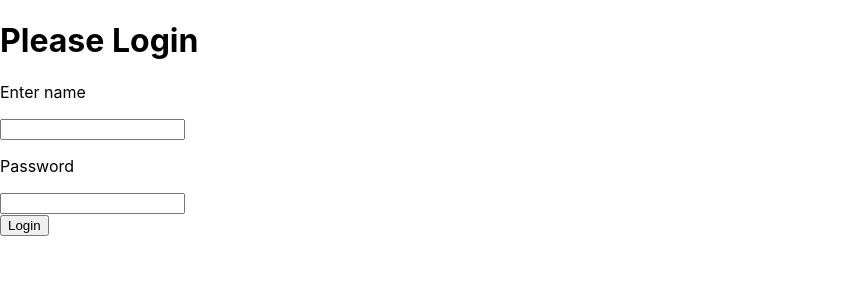
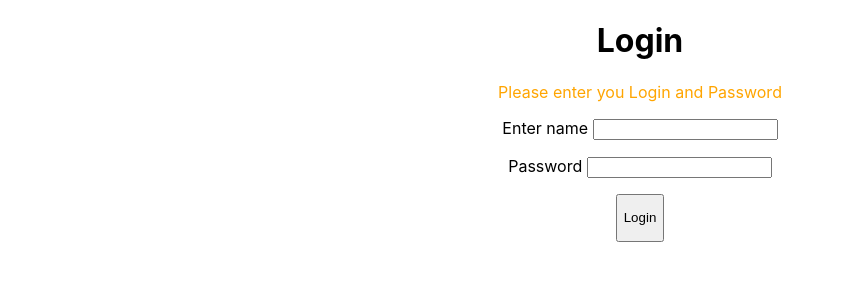
Before and after one commit to nithesh-haniyadka/idle-timer-v5, a React (Create React App) app: page /firstsearch in a window 1280 px wide. Shown: the top 300 px of the page, without its empty margins (0-844 px from the left). Built offline with nearby package versions, Linux system fonts and the light colour scheme.

Commit message:
optimized code with css

```diff
--- a/package.json
+++ b/package.json
@@ -11,6 +11,7 @@
     "react": "^18.2.0",
     "react-bootstrap": "^2.7.4",
     "react-dom": "^18.2.0",
+    "react-icons": "^4.8.0",
     "react-idle-timer": "^4.6.4",
     "react-router-dom": "^6.10.0",
     "react-scripts": "5.0.1",
--- a/src/Components/FirstSearchComponent.js
+++ b/src/Components/FirstSearchComponent.js
@@ -1,20 +1,6 @@
-// import React from "react";
-
-// const Home = () => {
-//   return (
-//     <div>
-//       <h1>Home Page</h1>
-//     </div>
-//   );
-// };
-
-// export default Home;
-
-
-
 import React, { useState } from 'react'
 import { Button } from 'react-bootstrap';
-// import { BsSearch } from 'react-icons/bs';
+import { BsSearch } from 'react-icons/bs';
 
 function FirstSearchComponent() {
 	const productList = ["blue pant"
@@ -36,7 +22,7 @@ function FirstSearchComponent() {
 		setProducts(filterBySearch);
 	}
 	const mystyle = {
-		marginLeft: "400px",
+		marginLeft: "600px",
 		marginTop: "10px",
 		fontWeight: "700"
 	};
@@ -46,7 +32,7 @@ function FirstSearchComponent() {
 			<div style={mystyle}>
 				<input onChange={e => setSearchVal(e.target.value)}>
 				</input>
-				<Button onClick={handleSearchClick} />
+				<BsSearch onClick={handleSearchClick} />
 			</div>
 			<div>
 
--- a/src/Components/HomePage.js
+++ b/src/Components/HomePage.js
@@ -15,82 +15,32 @@ import { useEffect } from "react";
 const HomePage = () => {
     const navigate = useNavigate();
   const navigateToSecondSearch = () => {
-    // 👇️ navigate to /contacts
+    // navigate to /secondsearch
     navigate('/secondsearch');
   };
 
   const navigatetoFirstSearch = () => {
-    // 👇️ navigate to /
+    // navigate to /firstsearch
     navigate('/firstsearch');
   };
 
-    // const [openModal, setOpenModal] = useState(false)
     const { logout } = useContext(AuthContext);
-    // const [timeVal, setTimeVal] = useState(null);
-
-
-    // const handleIdle = () => {
-    //     setOpenModal(true);
-    // }
-    // const { idleTimer } = useIdle({ onIdle: handleIdle, idleTime: 5 });
-
-    // useEffect(() => {
-    //     const interval = setInterval(() => {
-    //         setTimeVal(idleTimer.getRemainingTime  );
-    //     }, 1000);
-    // }, []);
-
-    // console.log("remaining",timeVal /60 /60 );
-    // const stay = () => {
-    //     setOpenModal(false)
-    //     idleTimer.reset()
-    // }
-
-    // const handleLogout = () => {
-    //     logout()
-    //     setOpenModal(false)
-    // }
-
     return <Container className="mt-4">
 
         <Row>
             <Col></Col>
-            <Col>You are now logged in </Col>
+            <h1 style={{color:"black",textAlign:"center"}}> You are now logged in</h1>
             <Col></Col>
         </Row>
-        <button onClick={navigatetoFirstSearch}>Search1</button>
-        <hr />
-        <button onClick={navigateToSecondSearch}>Search2</button>
+        <h1 style={{color:"black",textAlign:"center"}}>  <button onClick={navigatetoFirstSearch}>Clothes</button></h1>
+        {/* <hr /> */}
+        <h1 style={{color:"black",textAlign:"center"}}>  <button onClick={navigateToSecondSearch}>Countries</button></h1>
+
 
     <Routes>
           <Route path="/secondsearch" element={<SecondSearchComponent />} />
           <Route path="/firstsearch" element={<FirstSearchComponent />} />
         </Routes>
-
-
-
-        {/* <Modal show={openModal} onHide={stay}>
-            <Modal.Header closeButton>
-                <Modal.Title>Your session is about to expire</Modal.Title>
-            </Modal.Header>
-            <Modal.Body>
-                <p>
-                    Your session is about to expire. {timeVal} You'll be automatically signed out.
-                </p>
-                <p>
-                    Do you want to stay signed in?
-                </p>
-
-            </Modal.Body>
-            <Modal.Footer>
-                <Button variant="secondary" onClick={handleLogout}>
-                    Sign out now
-                </Button>
-                <Button variant="primary" onClick={stay}>
-                    Stay signed in
-                </Button>
-            </Modal.Footer>
-        </Modal> */}
     </Container>
 }
 
--- a/src/Components/LoginPage.js
+++ b/src/Components/LoginPage.js
@@ -1,6 +1,7 @@
 import { useContext } from "react"
 import AuthContext from "../context/AuthContext"
 import { Container } from "react-bootstrap";
+import withWidth from "material-ui/utils/withWidth";
 
 const Login = () => {
     const { login } = useContext(AuthContext);
@@ -11,15 +12,16 @@ const Login = () => {
     };
 
     return <Container className="mt-5">
-        <h1> Please Login</h1>
+        <h1 style={{color:"black",textAlign:"center"}}> Login</h1>
+        <p style={{color:"orange",textAlign:"center"}}>Please enter you Login and Password</p>
         <form onSubmit={handleLogin}>
-            <p>Enter name</p>
-            <input type="text" />
-            <p>Password</p>
-            <input type="password" />
-            <div>
+            <p style={{color:"black",textAlign:"center"}} >Enter name <input type="text" /></p>
+
+            <p style={{color:"black",textAlign:"center"}}>Password <input type="password" /></p>
+
+            <div style={{color:"orange",textAlign:"center"}} >
                 <button type="submit">
-                    Login
+                   <p > Login</p>
                 </button>
             </div>
         </form>
--- a/src/Components/SecondSearchComponent.js
+++ b/src/Components/SecondSearchComponent.js
@@ -1,6 +1,5 @@
 import React, { useState } from 'react'
-import { Button } from 'react-bootstrap';
-// import { BsSearch } from 'react-icons/bs';
+import { BsSearch } from 'react-icons/bs';
 
 function SecondSearchComponent() {
 	const productList = ["Africa"
@@ -21,7 +20,7 @@ function SecondSearchComponent() {
 		setProducts(filterBySearch);
 	}
 	const mystyle = {
-		marginLeft: "400px",
+		marginLeft: "600px",
 		marginTop: "10px",
 		fontWeight: "700"
 	};
@@ -31,7 +30,7 @@ function SecondSearchComponent() {
 			<div style={mystyle}>
 				<input onChange={e => setSearchVal(e.target.value)}>
 				</input>
-				<Button onClick={handleSearchClick} />
+				<BsSearch onClick={handleSearchClick} />
 			</div>
 			<div>
 
```
Also changed, not shown: 1 other file (tests, documents, lock files or other folders).
